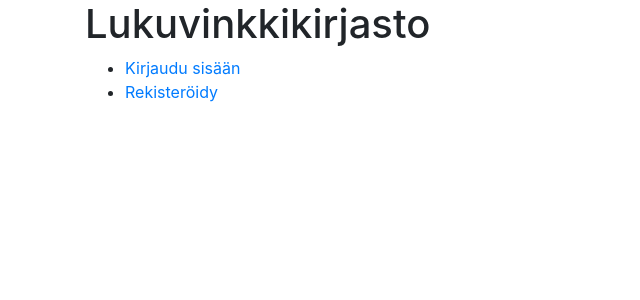
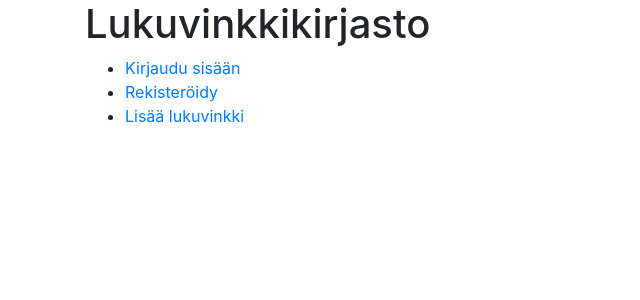
Before and after one commit to taapp/ohtu-lukuvinkkikirjasto, a Flask app: template src/templates/index.html in a window 1280 px wide. Shown: the top 300 px of the page, without its empty margins (0-640 px from the left). Run offline with Flask 2, Linux system fonts and the light colour scheme; the template is opened without the code that fills it, so the values that code supplies are empty; some libraries are stand-ins or nearby versions.

Commit message:
lisätty nappi lukuvinkin lisäykseen

```diff
--- a/src/templates/index.html
+++ b/src/templates/index.html
@@ -11,6 +11,7 @@
         <ul>
             <li><a href="/login">Kirjaudu sisään</a></li>
             <li><a href="/register">Rekisteröidy</a></li>
+            <li><a href="/add_subject">Lisää lukuvinkki</a></li>
         </ul>
   </body>
 </html>
```
